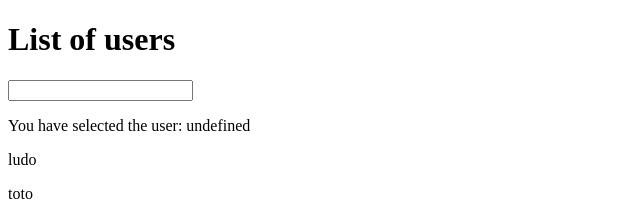
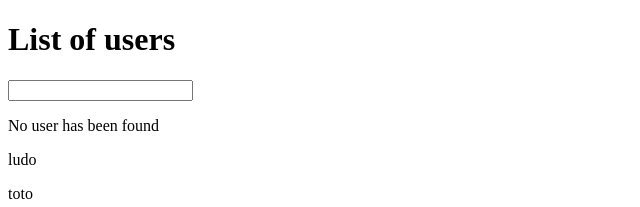
Before and after one commit to ludoarena/outdoorgame_sherlock_frontend, an Angular app in the folder ng-sherlock-app/: page / in a window 1280 px wide. Shown: the top 207 px of the page, without its empty margins (0-640 px from the left). Built offline with nearby package versions, Linux system fonts and the light colour scheme.

Commit message:
tuto ; @if

```diff
--- a/ng-sherlock-app/src/app/app.component.html
+++ b/ng-sherlock-app/src/app/app.component.html
@@ -2,7 +2,11 @@
 
 <input #input (keyup.enter)="selectUser(input.value)" type="number" />
 
-<p>{{ `You have selected the user: ${buildFullName(selectedUser)}` }}</p>
+@if (selectedUser) {
+  <p>{{ `You have selected the user: ${buildFullName(selectedUser)}` }}</p>
+} @else {
+  <p>No user has been found</p>
+}
 
 <p>{{ users[0].lastName }}</p>
 <p>{{ users[1].lastName }}</p>
```
